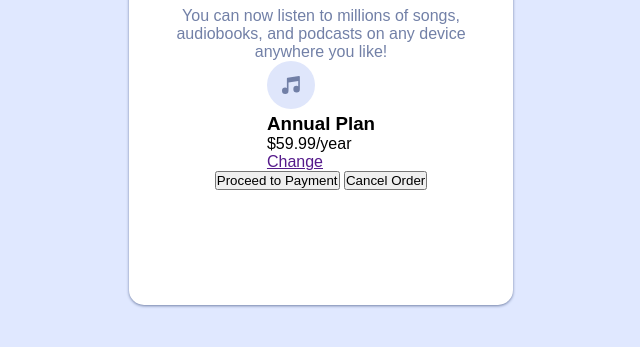
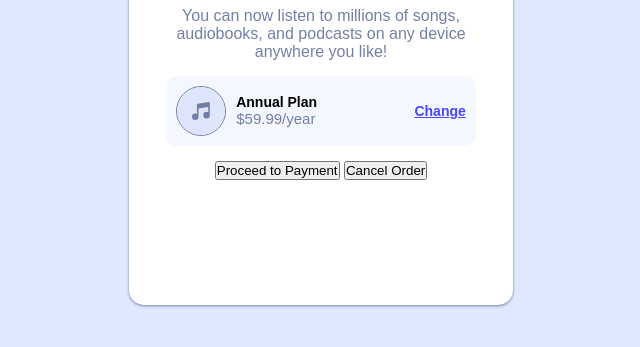
Before and after one commit to herv3us/order-summary-card, a plain HTML site: page index.html in a window 1280 px wide. Shown: the part 375-722 px from the top of the page, without its empty margins (319-959 px from the left). Drawn offline with Linux system fonts and the light colour scheme.

Commit message:
add styling for item

```diff
--- a/index.html
+++ b/index.html
@@ -21,12 +21,14 @@
         </div>
 
         <div id="items-container">
-          <div class="item">
-            <img src="./imgs/icon-music.svg" alt="" />
-            <h3>Annual Plan</h3>
-            <p>$59.99/year</p>
-            <a href="">Change</a>
+          <div class="item-image-wrapper">
+            <img src="./imgs/icon-music.svg" alt="" class="icon" />
+            <div class="item-text">
+              <h3>Annual Plan</h3>
+              <p>$59.99/year</p>
+            </div>
           </div>
+          <a href="">Change</a>
         </div>
 
         <div id="buttons-container">
--- a/style.css
+++ b/style.css
@@ -52,3 +52,47 @@ body {
   color: hsl(224deg, 23%, 55%);
   text-align: center;
 }
+
+#items-container {
+  background-color: hsl(225deg, 100%, 98%);
+  border-radius: 10px;
+  display: flex;
+  flex-direction: row;
+  align-items: center;
+  justify-content: space-between;
+  margin: 15px;
+  padding: 10px;
+  width: 90%;
+}
+
+.item-image-wrapper {
+  display: flex;
+  flex-direction: row;
+  align-items: center;
+}
+
+.icon {
+  border: 1px solid hsl(224deg, 23%, 55%);
+  border-radius: 50px;
+  margin-right: 10px;
+}
+
+.item-text h3 {
+    font-size: 14px;
+}
+
+.item-text p {
+  color: hsl(224deg, 23%, 55%);
+  font-size: 15px;
+}
+
+a, a:active, a:focus, a:visited  {
+color: rgb(71, 71, 250);
+font-weight: bold;
+font-size: 14px;
+}
+
+a:hover {
+    color:rgb(112, 112, 255);
+    text-decoration: none;
+}
```
Lines whose indentation alone changed are shown as unchanged.
